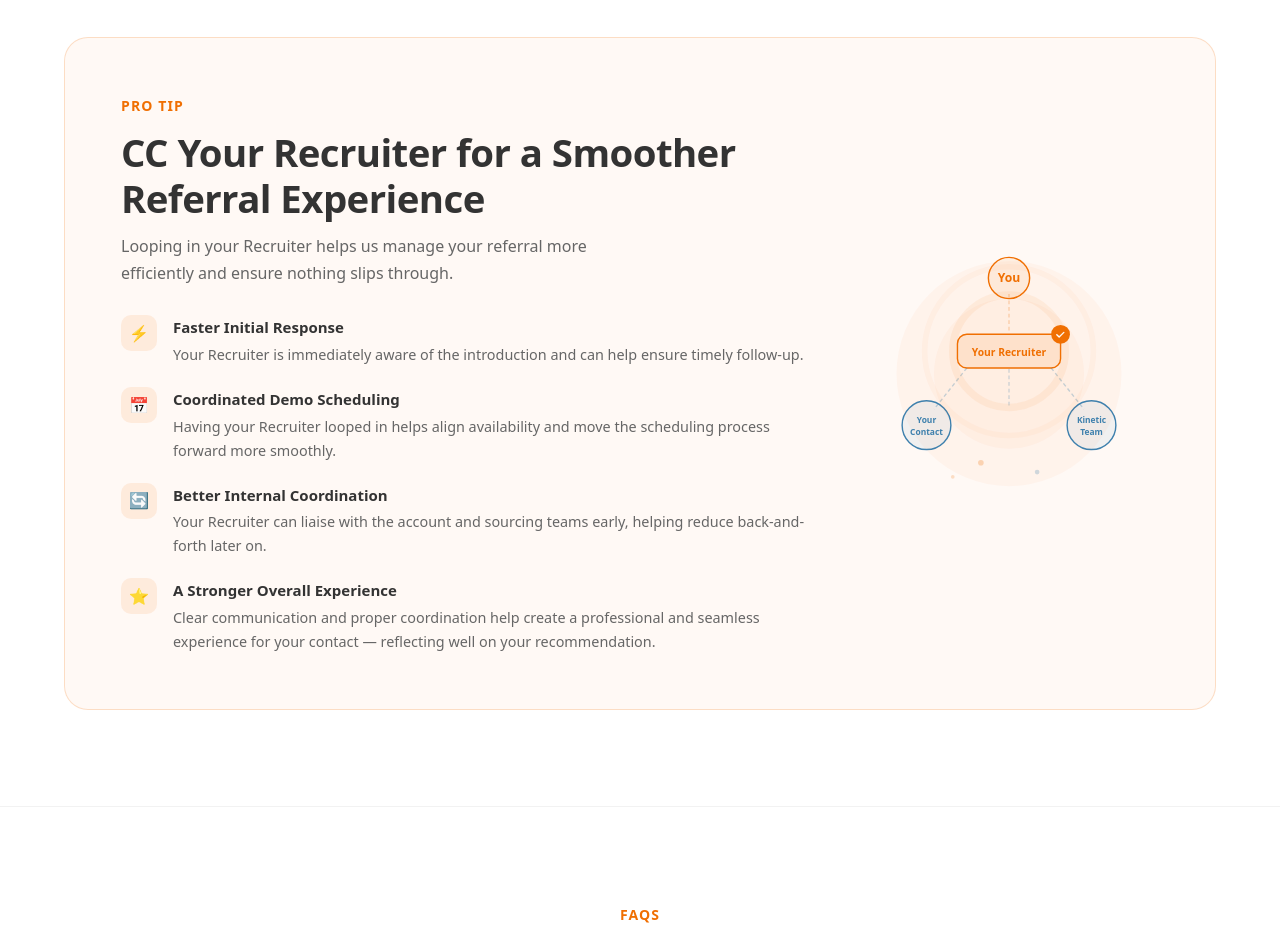
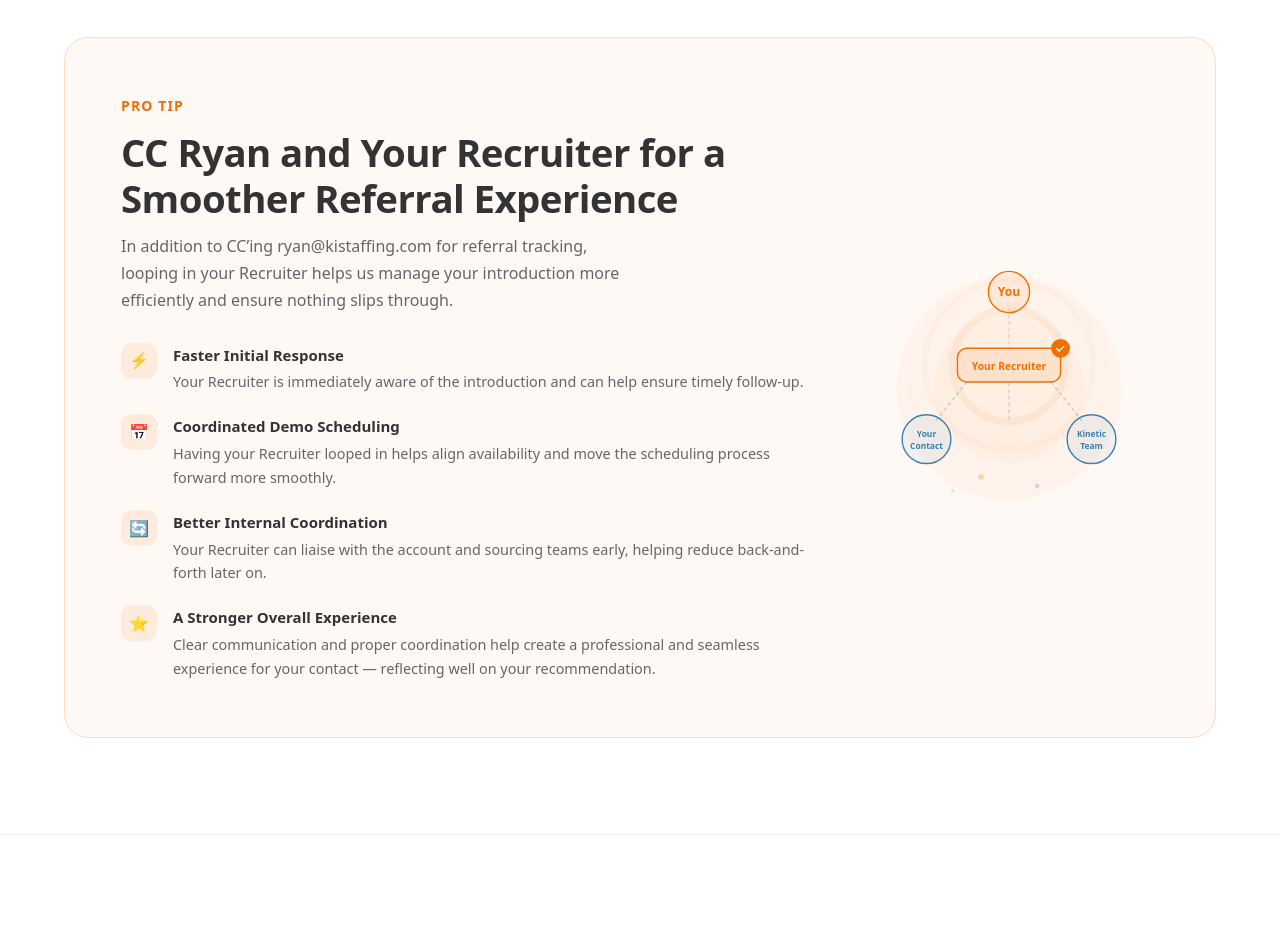
Before and after one commit to MadelaD/partnerdomain, a React (Vite) app: page / in a window 1280 px wide. Shown: the part 4320-5246 px from the top of the page. Built offline with nearby package versions, Linux system fonts and the light colour scheme.

Commit message:
Pro Tip: update heading and subtext to include ryan@kistaffing.com mention

```diff
--- a/src/components/PriorityFastTrack.tsx
+++ b/src/components/PriorityFastTrack.tsx
@@ -107,10 +107,10 @@ export default function PriorityFastTrack() {
                             Pro Tip
                         </p>
                         <h2 style={{ marginBottom: '0.75rem' }}>
-                            CC Your Recruiter for a Smoother Referral Experience
+                            CC Ryan and Your Recruiter for a Smoother Referral Experience
                         </h2>
                         <p style={{ fontSize: '1rem', color: '#666', lineHeight: 1.7, marginBottom: '1.75rem', maxWidth: '500px' }}>
-                            Looping in your Recruiter helps us manage your referral more efficiently and ensure nothing slips through.
+                            In addition to CC’ing ryan@kistaffing.com for referral tracking, looping in your Recruiter helps us manage your introduction more efficiently and ensure nothing slips through.
                         </p>
 
                         <div style={{ display: 'flex', flexDirection: 'column', gap: '1.25rem' }}>
```
